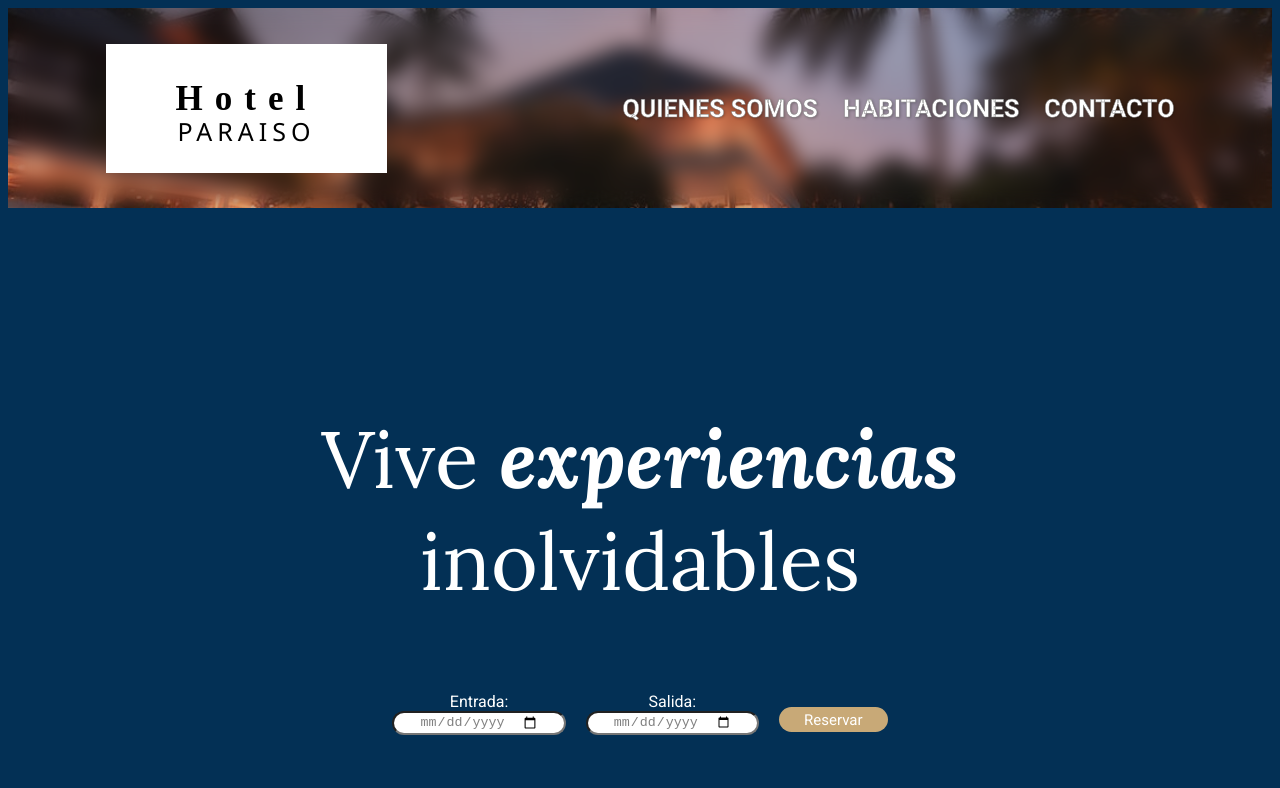
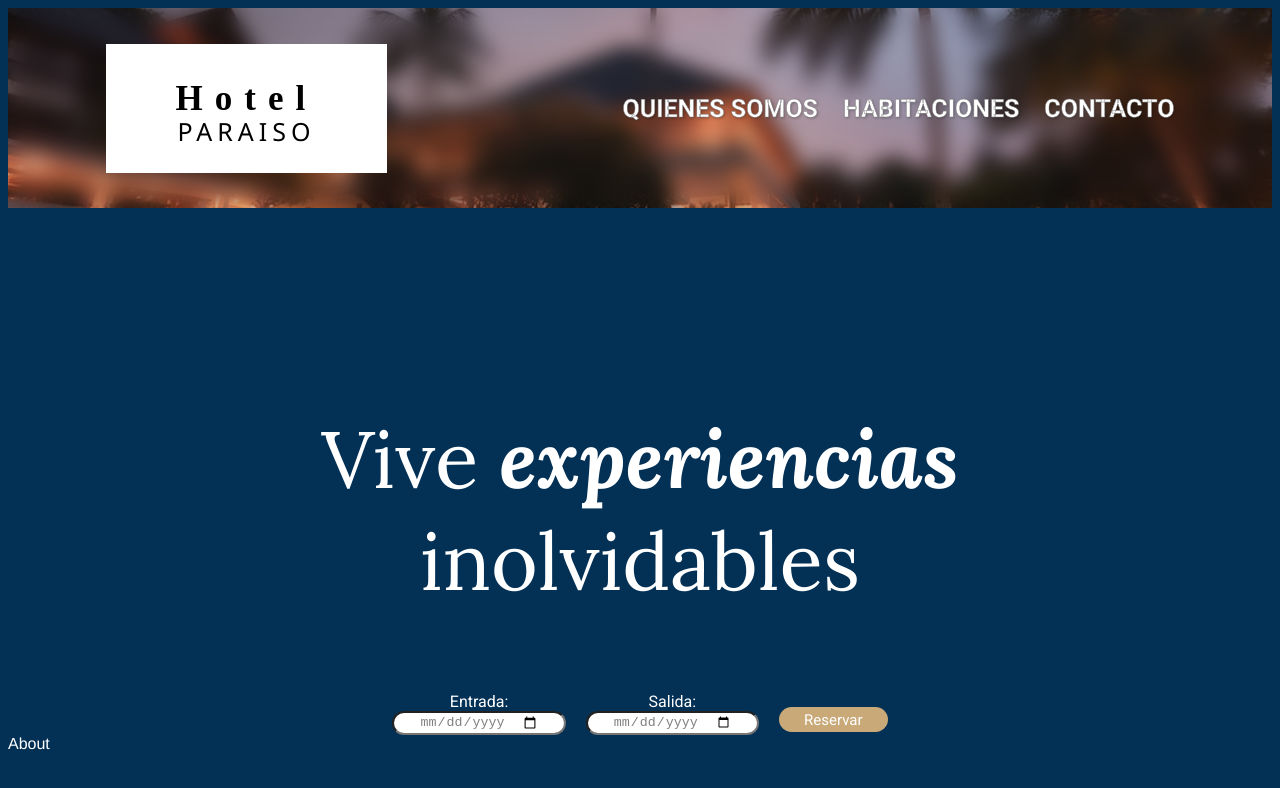
Before and after one commit to Martin-Cifre/HotelReact, a React (Vite) app: page / in a window 1280 px wide. Shown: the top 788 px of the page. Built offline with nearby package versions, Linux system fonts and the light colour scheme.

Commit message:
comenzando seccion about

```diff
--- /dev/null
+++ b/src/components/About/About.tsx
@@ -0,0 +1,7 @@
+//import React from 'react';
+
+export const About = () => {
+  return (
+    <div>About</div>
+  )
+}
--- a/src/main.tsx
+++ b/src/main.tsx
@@ -1,12 +1,14 @@
-import React from 'react'
-import ReactDOM from 'react-dom/client'
-import Headder from './components/Headder/Headder.tsx'
-import Home from './components/Home/Home.tsx'
-import './index.css'
+import React from 'react';
+import ReactDOM from 'react-dom/client';
+import Headder from './components/Headder/Headder.tsx';
+import Home from './components/Home/Home.tsx';
+import { About } from './components/About/About.tsx';
+import './index.css';
 
 ReactDOM.createRoot(document.getElementById('root')!).render(
   <React.StrictMode>
     <Headder />
     <Home />
+    <About />
   </React.StrictMode>,
 )
```
Also changed, not shown: src/components/About/About.module.css (added).
